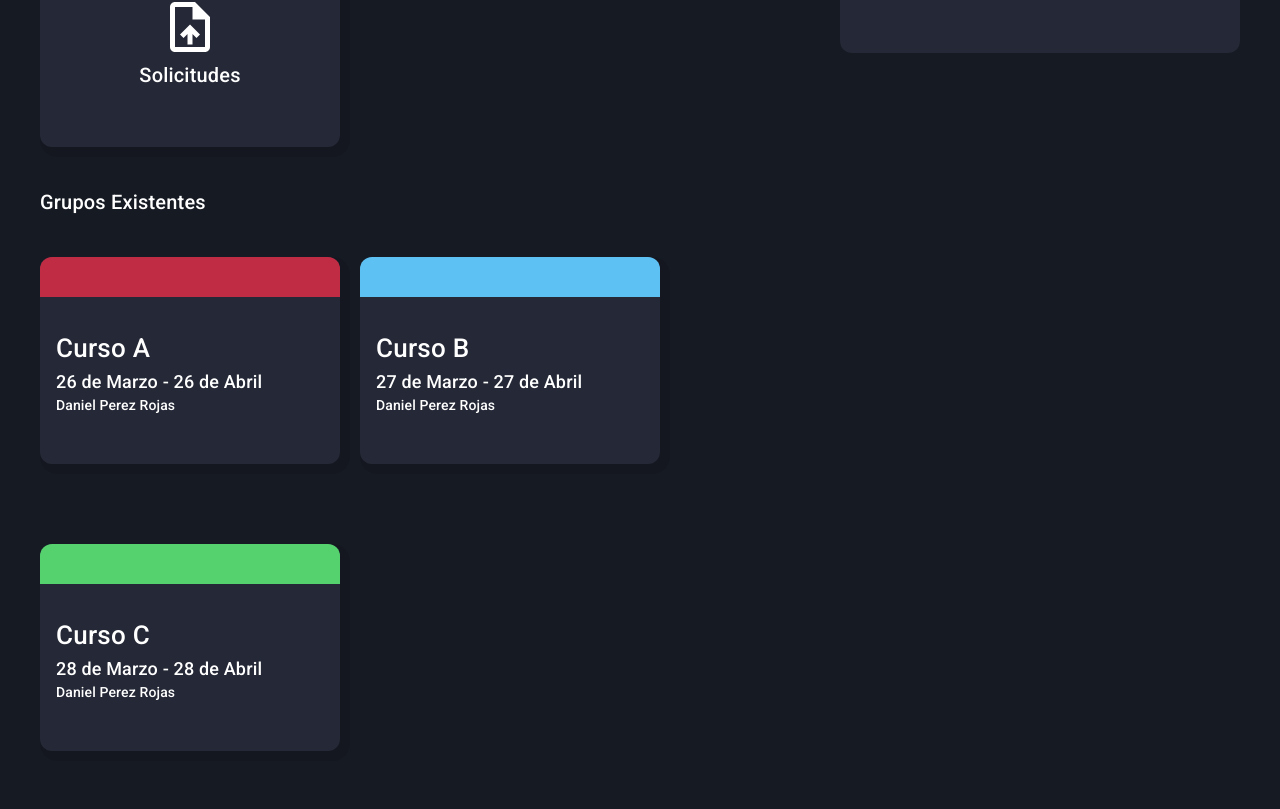
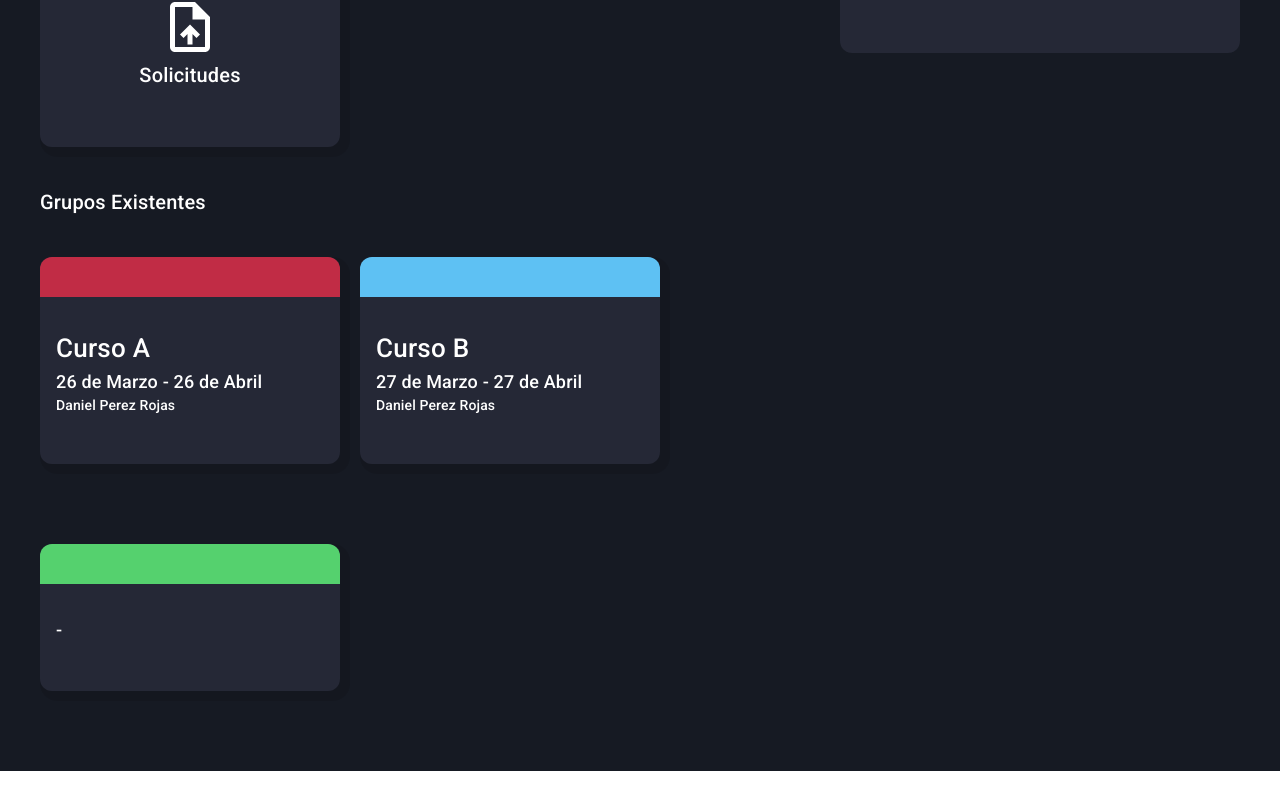
Before and after one commit to jorgedel4/iCode, a React (Vite) app in the folder src/client/MindScript/: page /professor/home in a window 1280 px wide. Shown: the part 457-1266 px from the top of the page. After the commit the page ends 1228 px from the top, so only its background shows below. Built offline with nearby package versions, Linux system fonts and the light colour scheme; no server answers.

Commit message:
[Client] Resolved branch and successfull connection to BBDD

```diff
--- a/src/client/MindScript/package.json
+++ b/src/client/MindScript/package.json
@@ -35,6 +35,6 @@
     "@types/react": "^18.0.28",
     "@types/react-dom": "^18.0.11",
     "@vitejs/plugin-react": "^3.1.0",
-    "vite": "^4.2.0"
+    "vite": "^4.3.3"
   }
 }
--- a/src/client/MindScript/src/app/components/EditorDisplay.jsx
+++ b/src/client/MindScript/src/app/components/EditorDisplay.jsx
@@ -11,7 +11,7 @@ export const EditorDisplay = () => {
   //Objeto para codeExec
   const hwData = {
     code: content,
-    id: 'test/test/2',
+    id: 'HQ000000000000000001',
   }
   const editorRef = useRef(null);
 
@@ -49,7 +49,7 @@ export const EditorDisplay = () => {
   return (
 
     <>
-      {/* <Button onClick={handleEditorDidMount}>Submit</Button> */}
+      <Button onClick={handleEditorDidMount}>Submit</Button>
 
       <Editor
         // height='60vh'
--- a/src/client/MindScript/src/app/pages/professor/PHomePage.jsx
+++ b/src/client/MindScript/src/app/pages/professor/PHomePage.jsx
@@ -42,10 +42,14 @@ export const PHomePage = () => {
             professor: "Daniel Perez Rojas"
         },
         {
-            name: "Curso C",
-            openDate: "28 de Marzo",
-            closeDate: "28 de Abril",
-            professor: "Daniel Perez Rojas"
+            id_group: "G000000001",
+            id_course: "TC1028",
+            course_name: "Pensamiento computacional",
+            start_date: "2023-02-15T00:00:00Z",
+            end_date: "2023-06-26T23:59:59Z",
+            first_name: "Daniel",
+            flast_name: "Perez",
+            slast_name: "Rojas"
         }
     ]
 
@@ -105,7 +109,7 @@ export const PHomePage = () => {
     return (
         <Grid container justifyContent='center' alignItems='center'>
 
-            <HomeLayout  groupsData={groupsData} homeworkData={homeworkData} hwBTitle={'Asignaciones en Curso'} home={home}>
+            <HomeLayout groupsData={groupsData} homeworkData={homeworkData} hwBTitle={'Asignaciones en Curso'} home={home}>
 
                 {/* Modales */}
                 <CreateGroup open={open} close={closeModal} />
@@ -166,7 +170,7 @@ export const PHomePage = () => {
 
                     {groupsData.map((group, index) => (
                         <Grid key={index} item xs={12} md={4} sx={{ pb: 5, pl: 5 }}>
-                            <CoursesCard group={group} index={index} modules={modules}/>
+                            <CoursesCard group={group} index={index} modules={modules} />
                         </Grid>
                     ))}
                 </Grid>
```
Also changed, not shown: 1 other file (tests, documents, lock files or other folders).
